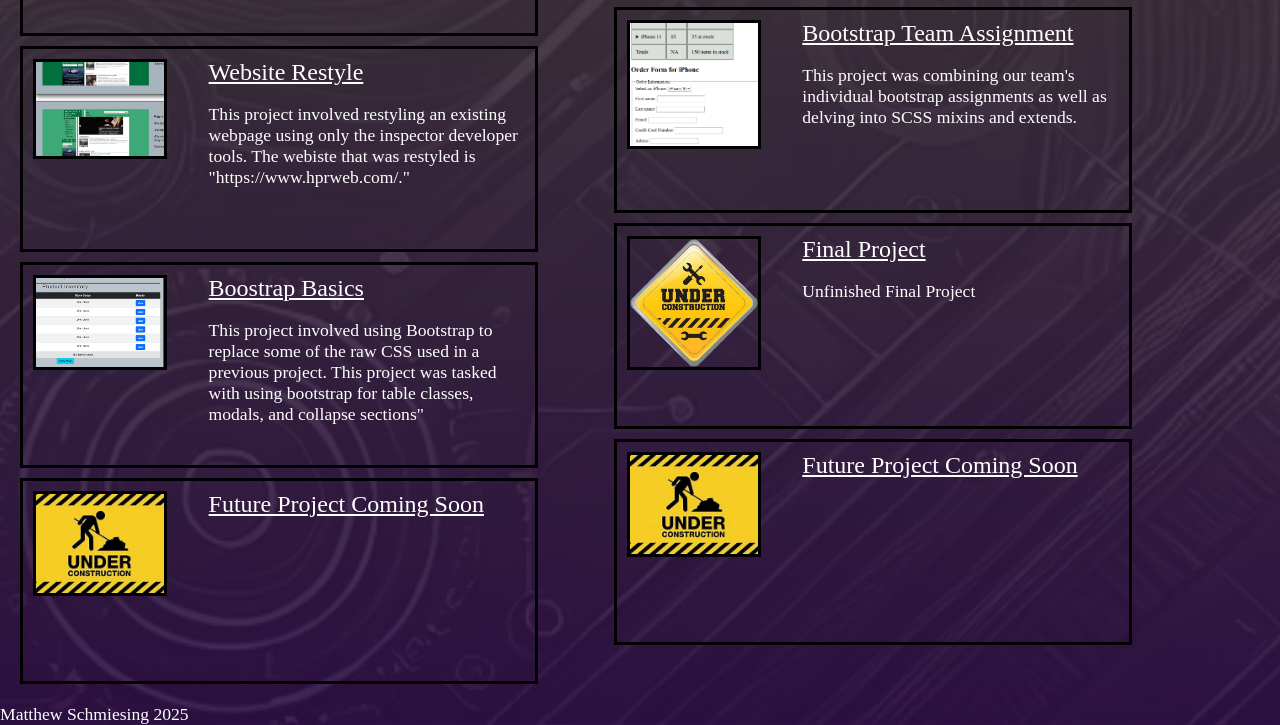
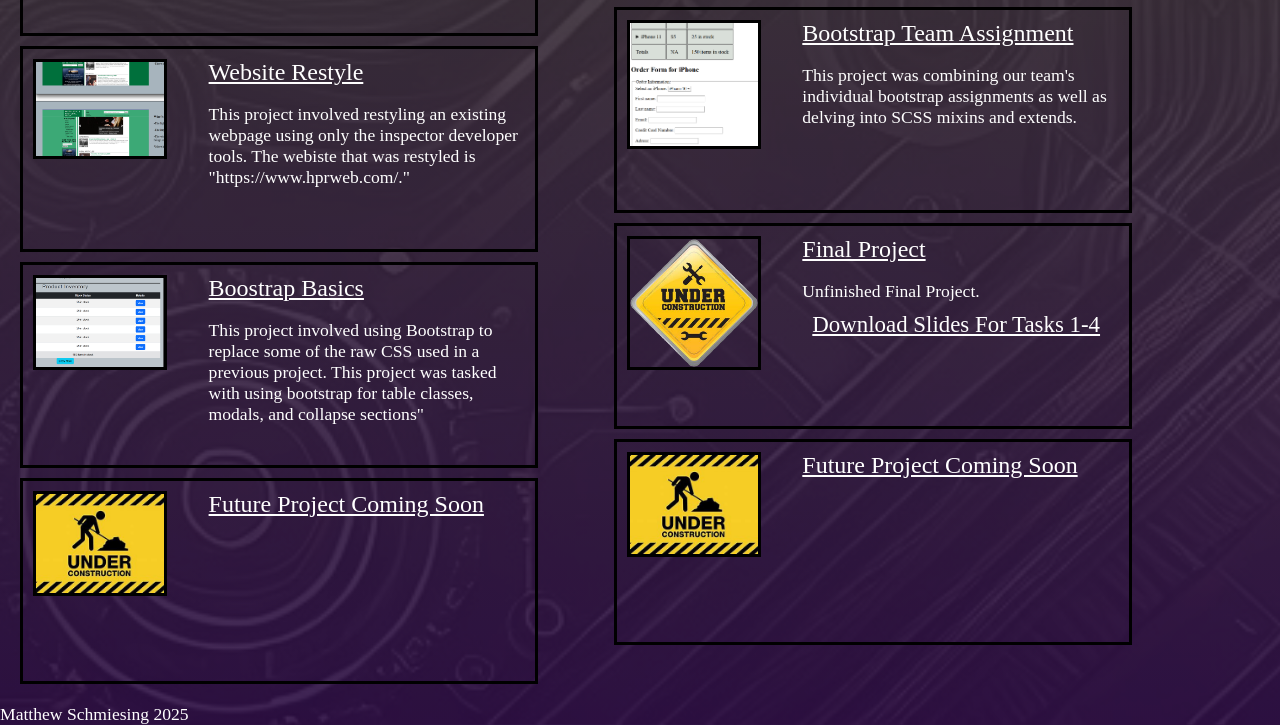
Before and after one commit to matthewschmiesing/CSC351Portfolio, a plain HTML site: page index.html in a window 1280 px wide. Shown: the part 1144-1869 px from the top of the page. Drawn offline with Linux system fonts and the light colour scheme.

Commit message:
added download slides

```diff
--- a/index.html
+++ b/index.html
@@ -193,7 +193,7 @@
                 <a href="team_projects/finalproject/" class="projectBlocklinkheading">
                   Final Project</a>
                 <p class="projectBlockDescription">
-                  Unfinished Final Project
+                  Unfinished Final Project. <a href="team_projects/finalproject/Task1-4WebDev.pdf" download class="navLinks">Download Slides For Tasks 1-4</a>
                 </p>
               </div>
             </div>
```
Also changed, not shown: 1 other file.
